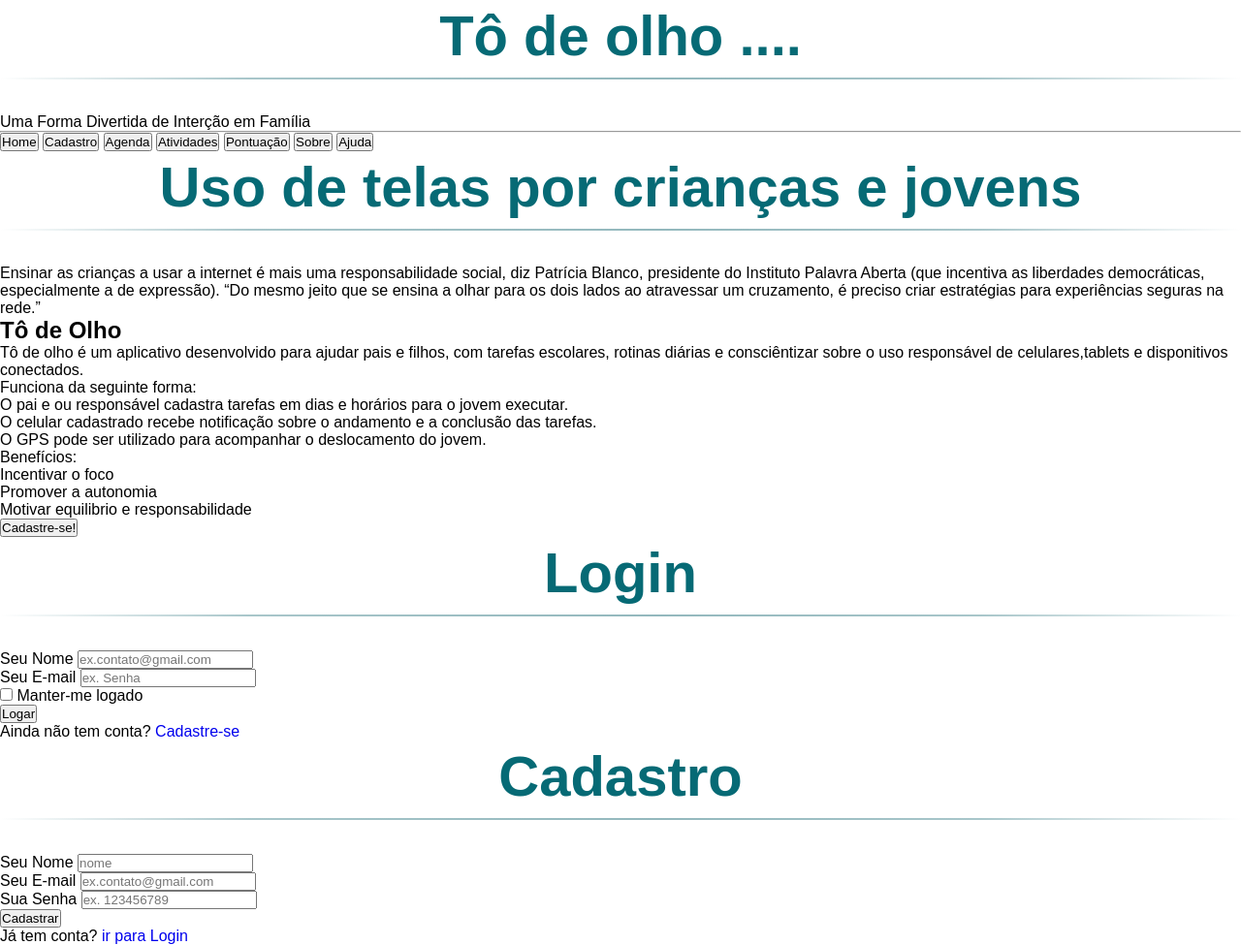
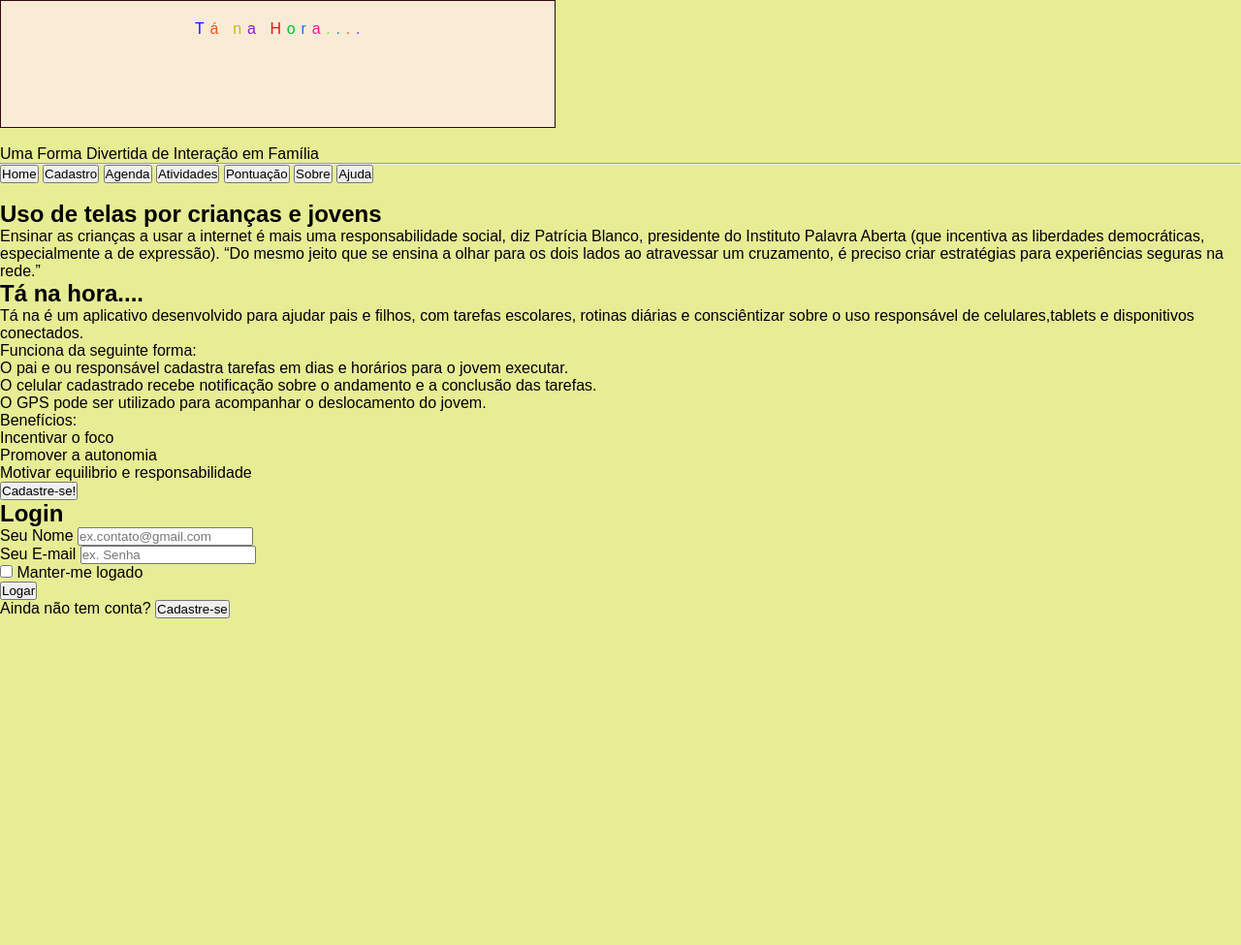
Before and after one commit to liviatech/Projeto-computacao-I, a plain HTML site: page index.html in a window 1280 px wide. Shown: the whole page at 97% size. After the commit the page ends 800 px from the top, so only its background shows below. Drawn offline with Linux system fonts and the light colour scheme.

Commit message:
teste de fonte

```diff
--- a/index.html
+++ b/index.html
@@ -1,39 +1,68 @@
 <!DOCTYPE html>
-<html lang="pt">
+<html lang="pt-br">
 <head>
     <meta charset="UTF-8">
     <meta name="viewport" content="width=device-width, initial-scale=1.0">
     <meta name="keywords" content="HTML, CSS"/><!--uso de palavras chaves-->
     <meta name="description" content="Desenvolvimento de um software com framework web que utilize noções de banco de dados, praticando controle de versão"/> <!--descrição so site-->
     <meta name="author" content="ANTONIO LUIZ XAVIER DA COSTA, CLESIO JOSE DA SILVA CLEMENTE, FELIPE REIS DA SILVA,LARISSA CELESTINO FERRAZ, LIVIA MATIAS DA SILVA, MIRIÃ DA SILVA RIBEIRO, SAMANTA DOS SANTOS BISPO, SARA MOTA SILVA">
+    <!--autores do trabalho-->
     <link rel="stylesheet" type="text/css" href="style.css"/>
 
     <title>Projeto Integrador</title>
     <link rel="shortcut icon" href="5130logo-univesp_completo_cor-negativo.ico" type="image/x-icon">
+
 </head>
 
 
 <body>
     <!-- ****** CABEÇALHO ******-->
-    <h1>Tô de olho ....</h1>
-    <p>Uma Forma Divertida de Interção em Família</p>
+     <p class="  colorir-titulo  caixa-texto "
+     style="  font-family: 'bouncy'";
+
+     >
+                <span>T</span>
+                <span>á&nbsp;&nbsp;</span>
+                <span>n</span>
+                <span>a&nbsp;&nbsp;</span>
+                <span>H</span>
+                <span>o</span>
+                <span>r</span>
+                <span>a</span>
+                <span>.</span>
+                <span>.</span>
+                <span>.</span>
+                <span>.</span>
+</p>
+<br>
+
+    <p>Uma Forma Divertida de Interação em Família</p>
     <hr>
+
     <!-- **** MENU **** -->
-    <button type="button">Home</button>
-    <button type="button">Cadastro</button>
-    <button type="button">Agenda</button>
-    <button type="button">Atividades</button>
-    <button type="button">Pontuação</button>
-    <button type="button">Sobre</button>
-    <button type="button">Ajuda</button>
+    <a href="index.html"><button type="button">Home</button></a>
 
+    <a href="cadastro.html"><button type="button">Cadastro</button></a>
+
+    <a href="agenda.html"><button type="button">Agenda</button></a>
+
+    <a href="atividades.html"><button type="button">Atividades</button></a>
+
+    <a href="pontuação.html"><button type="button">Pontuação</button></a>
+
+    <a href="sobre.html"><button type="button">Sobre </button> </a>
+
+
+    <a href="ajuda.html"><button type="button">Ajuda</button></a>
+<br>
+<br>
     <!-- ***** HOME ****  -->
     <section HOME> </section>
-      <h1>Uso de telas por crianças e jovens</h1>
+      <h2>Uso de telas por crianças e jovens</h2>
       <p>Ensinar as crianças a usar a internet é mais uma responsabilidade social, diz Patrícia Blanco, presidente do Instituto Palavra Aberta (que incentiva as liberdades democráticas, especialmente a de expressão). “Do mesmo jeito que se ensina a olhar para os dois lados ao atravessar um cruzamento, é preciso criar estratégias para experiências seguras na rede.”</p><!--https://lunetas.com.br-->
-      <h2>Tô de Olho</h2>
+      <h2>Tá na hora....</h2>
 
-      <p>Tô de olho é um aplicativo desenvolvido para ajudar pais e filhos, com tarefas escolares, rotinas diárias e consciêntizar sobre o uso responsável de celulares,tablets e disponitivos conectados. <br>
+      <p>Tá na é um aplicativo desenvolvido para ajudar pais e filhos, com tarefas escolares, rotinas diárias e consciêntizar sobre o uso responsável de celulares,tablets e disponitivos conectados. <br>
 
       Funciona da seguinte forma: <br>
       <ul>
@@ -63,7 +92,7 @@
             <div class="login">
                 <div id="login">
                     <form method="post" action="">
-                        <h1> Login </h1>
+                        <h2> Login </h2>
                         <p>
                             <label for="nome_login"> Seu Nome </label>
                             <input id="nome_login" name="nome_login" required="required" type="text" placeholder="ex.contato@gmail.com"/>
@@ -85,50 +114,13 @@
 
                         <p class="link">
                             Ainda não tem conta?
-                            <a href="#paracadastro"> Cadastre-se </a>
+                            <a href="cadastro.html"><button type="button">Cadastre-se</button></a>
                         </p>
                     </form>
                 </div>
 
-   <!-- **** FORMULARIO CADASTRO ***** -->
-
-                <div id="cadastro">
-                    <form method="post" action="">
-                        <h1> Cadastro </h1>
-
-                        <p>
-                            <label for="nome_cad"> Seu Nome </label>
-                            <input id="nome_cad" name="nome_cad" required="required" type="text" placeholder="nome" />
-                        </p>
-
-                        <p>
-                            <label for="email_cad"> Seu E-mail  </label>
-                            <input id="email_cad" name="email_cad" required="required" type="email" placeholder="ex.contato@gmail.com" />
-                        </p>
-
-                        <p>
-                            <label for="senha_cad"> Sua Senha  </label>
-                            <input id="senha_cad" name="senha_cad" required="required" type="password" placeholder="ex. 123456789" />
-                        </p>
-
-                        <p>
-                            <input type="submit" value="Cadastrar"/>
-                        </p>
-                        <p class="link">
-                            Já tem conta?
-                            <a href="#paralogin"> ir para Login </a>
-                        </p>
-                    </form>
-                </div>
-            </div>
-        </div>
-    </section>
 
 
-    <section Agenda>
-
-
-    </section>
 
 
 
--- a/style.css
+++ b/style.css
@@ -1,3 +1,23 @@
+:root{
+
+    --cor1: #E8D4F7;
+    --cor2:#700CBC;
+    --cor3:#cfdb247c;
+    --cor4:#EA202C;
+    --cor5:#34090C;
+ }
+
+ @font-face {
+    font-family: 'bouncy' ;
+src: url('bouncy.otf') format(opentype);
+}
+body {
+background-color: var(--cor3);
+
+
+}
+
+
 /* css reset */
 *, *:before, *:after {
     margin: 0;
@@ -22,11 +42,51 @@ a.links {
     position: relative;
 }
 
+.caixa-texto {
+
+    background-color:antiquewhite;
+border: 1px solid #34090C; /* Borda sólida de 2 pixels na cor preta */
+padding-left: 200px; /* Preenchimento interno  */
+padding-top: 20px;
+padding-bottom: 10px;
+padding-right: 200px;
+width:max-content; /* Ajusta a largura da caixa conforme o conteúdo */
+height: 100px;
+}
+
+
+         /* Definindo cores para cada letra */
+.colorir-titulo span:nth-child(1) { color: #111AF7;}
+.colorir-titulo span:nth-child(2) { color:  #EA591A; }
+.colorir-titulo span:nth-child(3) { color: #C2BB0B; }
+.colorir-titulo span:nth-child(4) { color:  #9014F2}
+.colorir-titulo span:nth-child(5) { color: #F50D0D; }
+.colorir-titulo span:nth-child(6) { color: #0EBF35;}
+.colorir-titulo span:nth-child(7) { color: #1E70EA; }
+.colorir-titulo span:nth-child(8) { color: #F81590;}
+.colorir-titulo span:nth-child(9) { color: #59FA0D;}
+.colorir-titulo span:nth-child(10) { color: #1E82DF;}
+.colorir-titulo span:nth-child(11) { color: #FA5622; }
+.colorir-titulo span:nth-child(12) { color: #A11DF2; }
+
+/* Adicione mais regras conforme necessário para mais letras */
+
+#header {
+    margin: 15px 250px  50px;
+    background-color: var(--cor1);
+    padding: 30px;
+    padding-right: 200px;
+    padding-left:150px;
+    border: 1px solid var(--cor5);
+    height: 130px;
+
+}
+
 h1 {
     font-size: 58px;
     color: #066a75;
     padding: 3px 0 12px 0;
-    font-family: Arial, sans-serif;
+    font-family: Arial, Helvetica, sans-serif;
     font-weight: bolder;
     text-align: center;
     padding-bottom: 35px;
@@ -38,6 +98,7 @@ h1:after {
     width: 100%;
     height: 2px;
     margin-top: 10px;
+
     background: -webkit-linear-gradient(left, rgba(147, 184, 189, 0) 0%, rgba(147, 184,189, 0.8) 20%, rgba(147,184,189,1) 53%,rgba(147,184,189, 0.8) 79%, rgba(147,184,189,0) 100%);
     background: linear-gradient(left, rgba(147, 184, 189, 0) 0%, rgba(147, 184,189, 0.8) 20%, rgba(147,184,189,1) 53%,rgba(147,184,189, 0.8) 79%, rgba(147,184,189,0) 100%);
 }
```
Also changed, not shown: agenda.html (+6 -2 lines), cadastro.html (+35 -0 lines), bouncy.otf (added).
